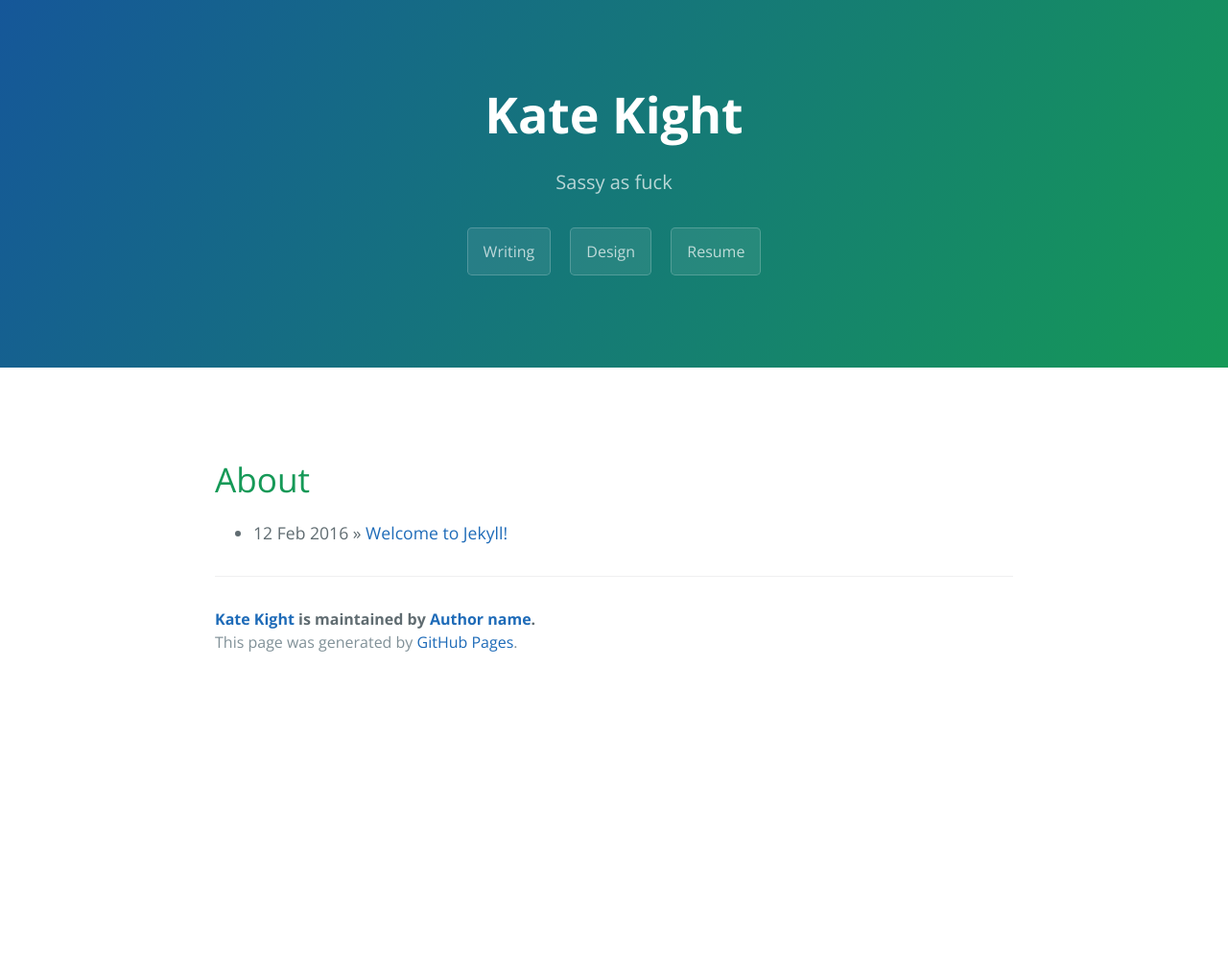
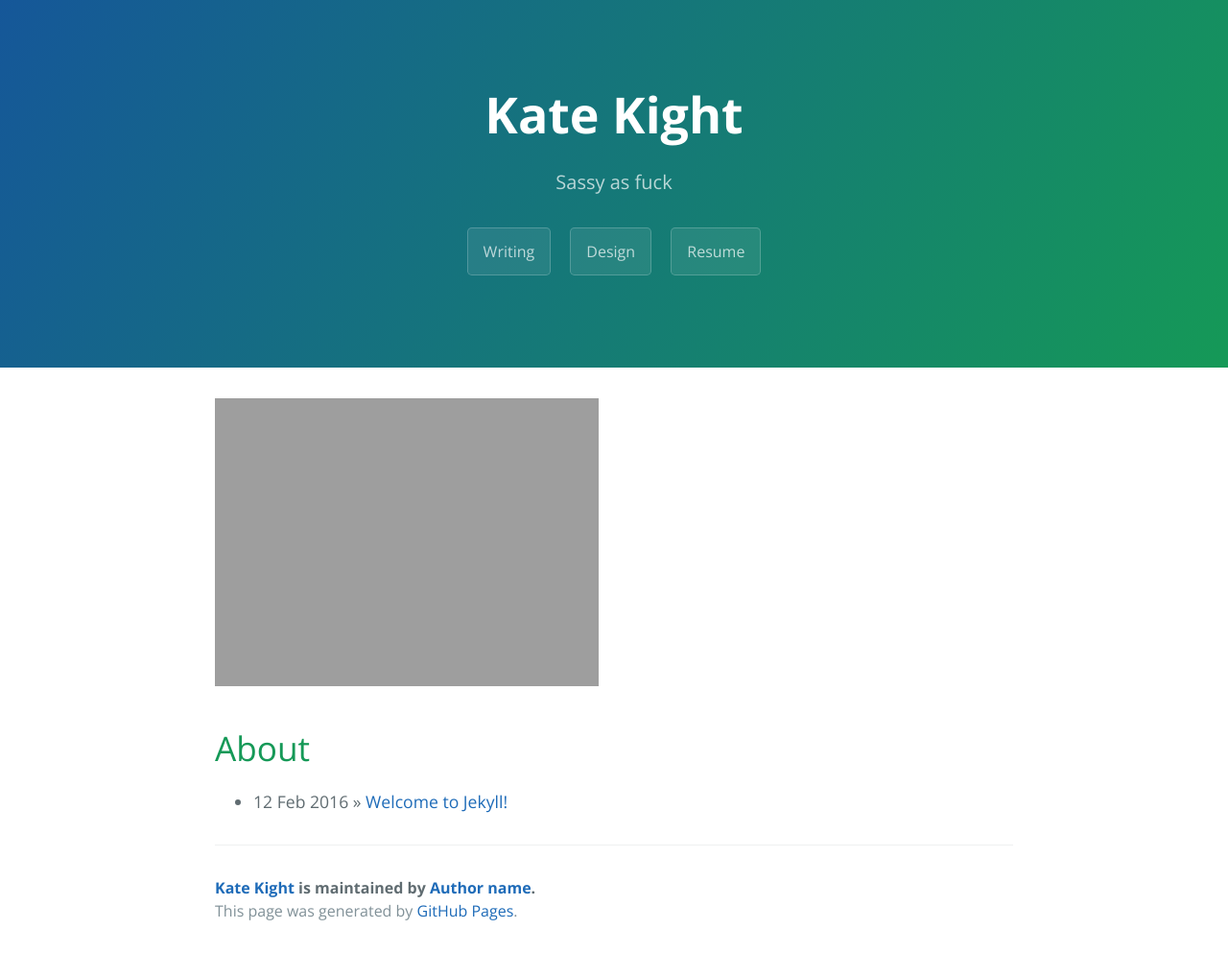
Before and after one commit to Flyakight/flyakight.github.io, a Jekyll site: the page built from index.html, in a window 1280 px wide. Shown: the whole page at 96% size. Built offline with Jekyll 4.4.1, drawn with Linux system fonts in a browser that asks for light colours; the list of posts is cut into pages by our own code; before the commit the page ends 900 px from its top, so only the background shows below that.

Commit message:
Update index.html

```diff
--- a/index.html
+++ b/index.html
@@ -4,7 +4,7 @@ title: {{site.title}}
 ---
 
 <div id="home">
-  <img href="http://www.katekight.com/Images/Headshot.jpg">
+  <img src="http://www.katekight.com/Images/Headshot.jpg">
   <h1> About</h1>
   <ul class="posts">
     {% for post in site.posts %}
```
